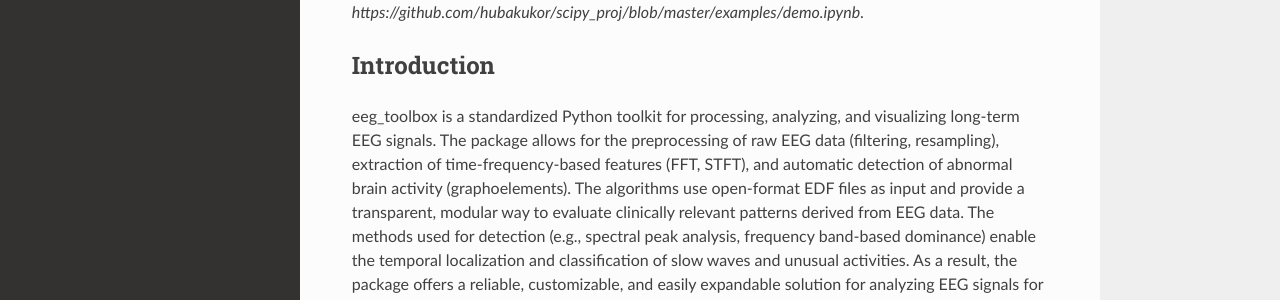
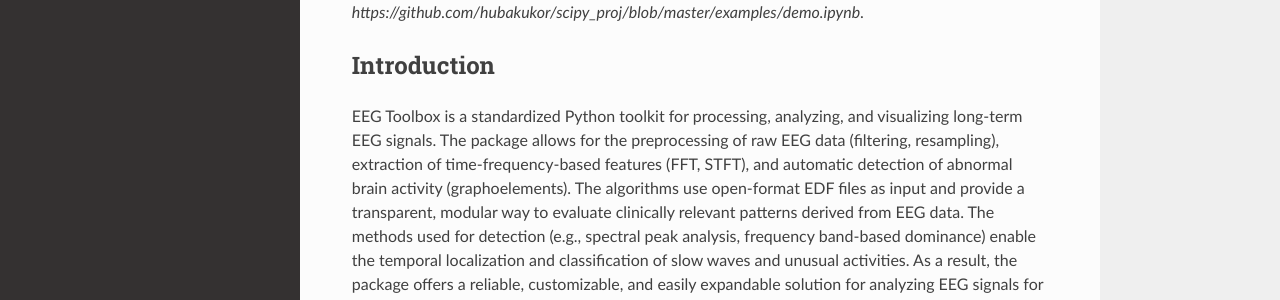
Before and after one commit to hubakukor/scipy_proj, a Sphinx documentation site: the page built from docs/source/index.rst, in a window 1280 px wide and 900 px high. Shown: the part 303-603 px from the top of the window. Built offline with Sphinx 7.4.7 and the Read the Docs theme 3.1.0, drawn with Linux system fonts in a browser that asks for light colours; some of the changed text lies outside the part shown.

Commit message:
readthedocs

```diff
--- a/docs/source/index.rst
+++ b/docs/source/index.rst
@@ -16,7 +16,7 @@ A demo notebook showcasing the toolbox is available at `https://github.com/hubak
 
 Introduction
 -------
-eeg_toolbox is a standardized Python toolkit for processing, analyzing, and visualizing long-term EEG signals. The package allows for the preprocessing of raw EEG data (filtering, resampling), extraction of time-frequency-based features (FFT, STFT), and automatic detection of abnormal brain activity (graphoelements).
+EEG Toolbox is a standardized Python toolkit for processing, analyzing, and visualizing long-term EEG signals. The package allows for the preprocessing of raw EEG data (filtering, resampling), extraction of time-frequency-based features (FFT, STFT), and automatic detection of abnormal brain activity (graphoelements).
 The algorithms use open-format EDF files as input and provide a transparent, modular way to evaluate clinically relevant patterns derived from EEG data. The methods used for detection (e.g., spectral peak analysis, frequency band-based dominance) enable the temporal localization and classification of slow waves and unusual activities.
 As a result, the package offers a reliable, customizable, and easily expandable solution for analyzing EEG signals for research and educational purposes.
 
--- a/setup.py
+++ b/setup.py
@@ -5,7 +5,6 @@ setup(
     version='0.1.0',
     description='A simple EEG signal processing toolbox',
     author='Veronika Szabolcsi, Dorka Kecskés, Huba Kukor',
-    #author_email='kukor.huba@hallgato.ppke.hu',
     long_description=open('README.md').read(),
     long_description_content_type='text/markdown',
     url='https://github.com/hubakukor/scipy_proj',
@@ -17,7 +16,7 @@ setup(
         'matplotlib'
     ],
     python_requires='>=3.10',
-classifiers=[
+    classifiers=[
         'Programming Language :: Python :: 3',
         ],
 )
```
Also changed, not shown: README.md (+7 -1 lines), 1 other file.
